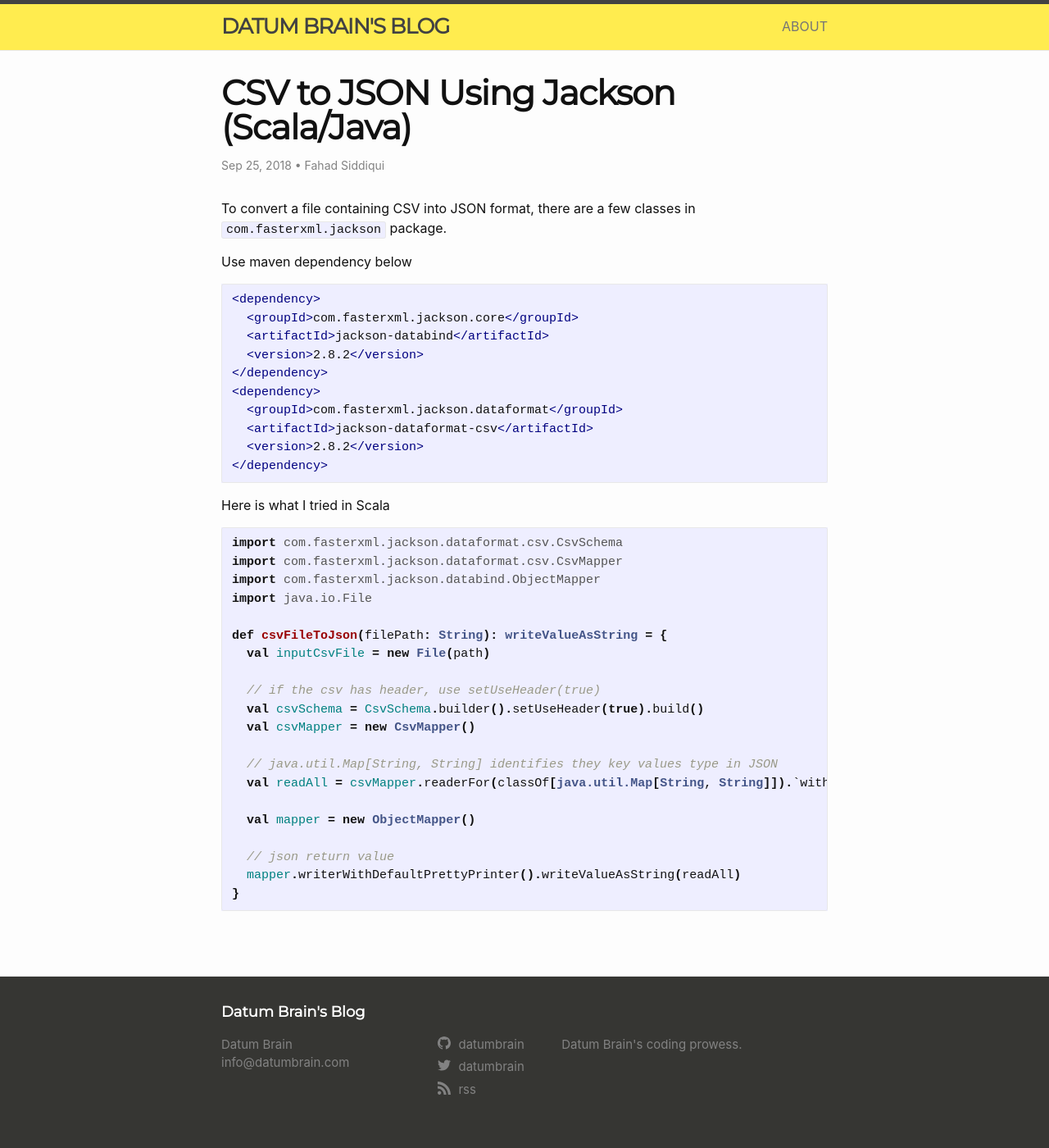
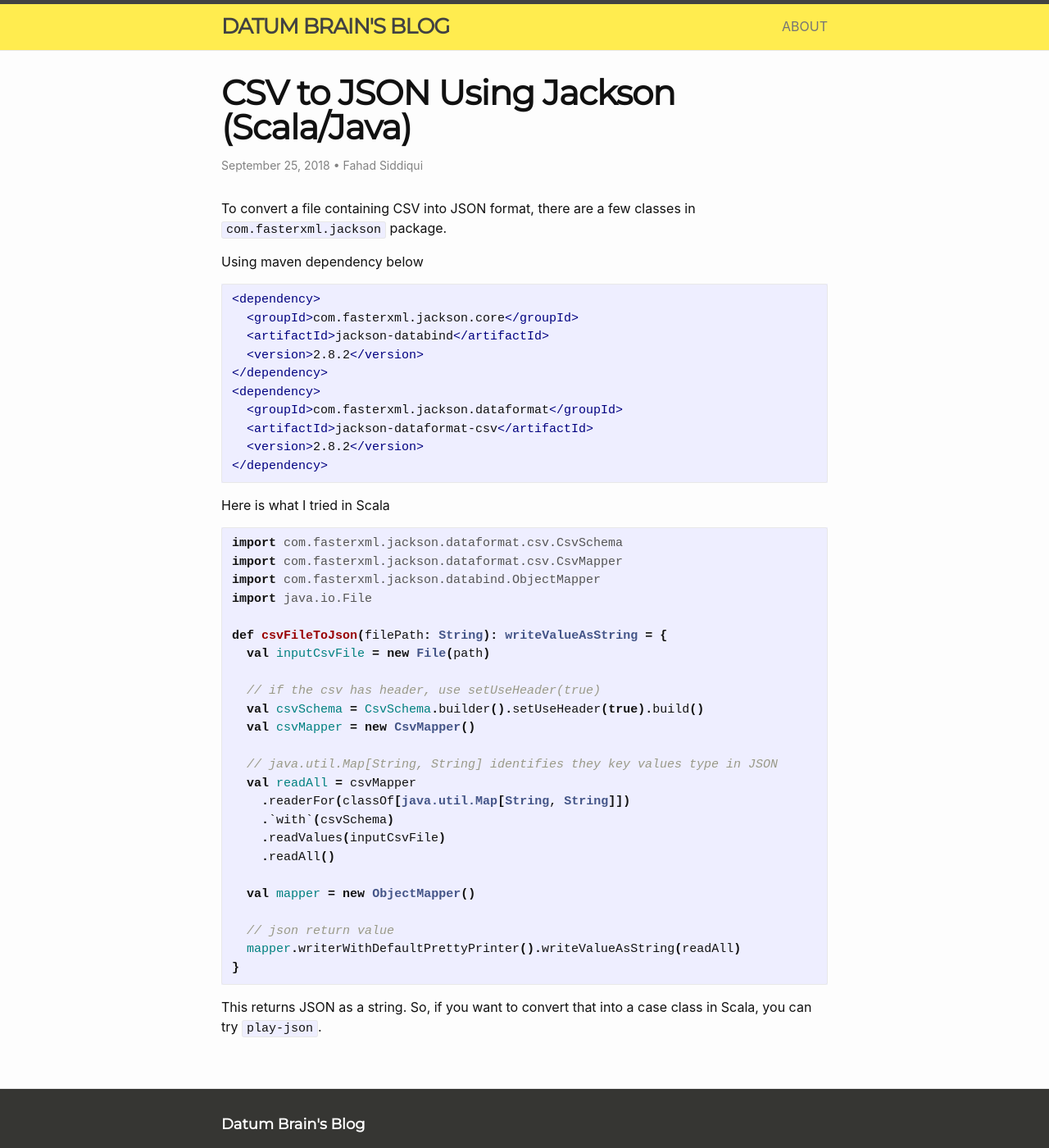
Before and after one commit to haris-75/datumbrain.github.io, a Jekyll site: the page built from _posts/2018-09-25-csv-to-json-using-jackson-scala.md, in a window 1280 px wide and 1400 px high. Shown: the whole window at 82% size. Built offline with Jekyll 4.4.1, drawn with Linux system fonts in a browser that asks for light colours.

Commit message:
New post updated.

````diff
--- a/_config.yml
+++ b/_config.yml
@@ -11,7 +11,7 @@ rss: rss
 show_excerpts: false
 
 minima:
-  date_format: "%b %-d, %Y"
+  date_format: "%B %-d, %Y"
 
 theme: minima
 
--- a/_layouts/home.html
+++ b/_layouts/home.html
@@ -12,9 +12,10 @@ layout: default
   {%- if site.posts.size > 0 -%}
     <h2 class="post-list-heading">{{ page.list_title | default: "Posts" }}</h2>
     <ul class="post-list">
-      {%- for post in site.posts -%}
+      {% assign sorted_posts = site.posts | sort: "date" | reverse %}
+      {%- for post in sorted_posts -%}
       <li>
-        {%- assign date_format = site.minima.date_format | default: "%b %-d, %Y" -%}
+        {%- assign date_format = site.minima.date_format | default: "%B %-d, %Y" -%}
         <span class="post-meta">{{ post.date | date: date_format }}</span>
         <h3>
           <a class="post-link" href="{{ post.url | relative_url }}">
--- a/_posts/2018-09-25-csv-to-json-using-jackson-scala.md
+++ b/_posts/2018-09-25-csv-to-json-using-jackson-scala.md
@@ -2,11 +2,12 @@
 layout: post
 title: CSV to JSON Using Jackson (Scala/Java)
 author: Fahad Siddiqui
+date: "2018-09-25 17:02:00"
 ---
 
 To convert a file containing CSV into JSON format, there are a few classes in `com.fasterxml.jackson` package.
 
-Use maven dependency below
+Using maven dependency below
 
 ```xml
 <dependency>
@@ -37,7 +38,11 @@ def csvFileToJson(filePath: String): writeValueAsString = {
   val csvMapper = new CsvMapper()
 
   // java.util.Map[String, String] identifies they key values type in JSON
-  val readAll = csvMapper.readerFor(classOf[java.util.Map[String, String]]).`with`(csvSchema).readValues(inputCsvFile).readAll()
+  val readAll = csvMapper
+    .readerFor(classOf[java.util.Map[String, String]])
+    .`with`(csvSchema)
+    .readValues(inputCsvFile)
+    .readAll()
 
   val mapper = new ObjectMapper()
 
@@ -45,3 +50,6 @@ def csvFileToJson(filePath: String): writeValueAsString = {
   mapper.writerWithDefaultPrettyPrinter().writeValueAsString(readAll)
 }
 ```
+
+This returns JSON as a string. So, if you want to convert that into a case class
+in Scala, you can try `play-json`.
````
Also changed, not shown: _posts/2018-09-25-hello-from-datum-brain.md (+1 -0 lines).
